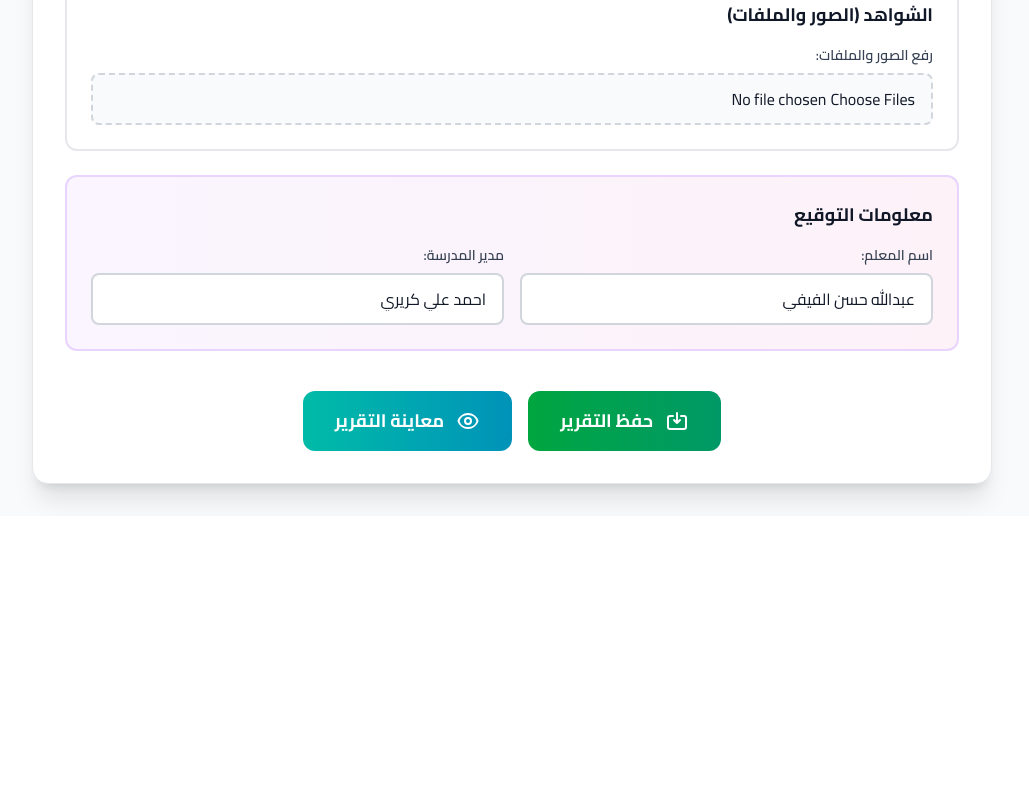
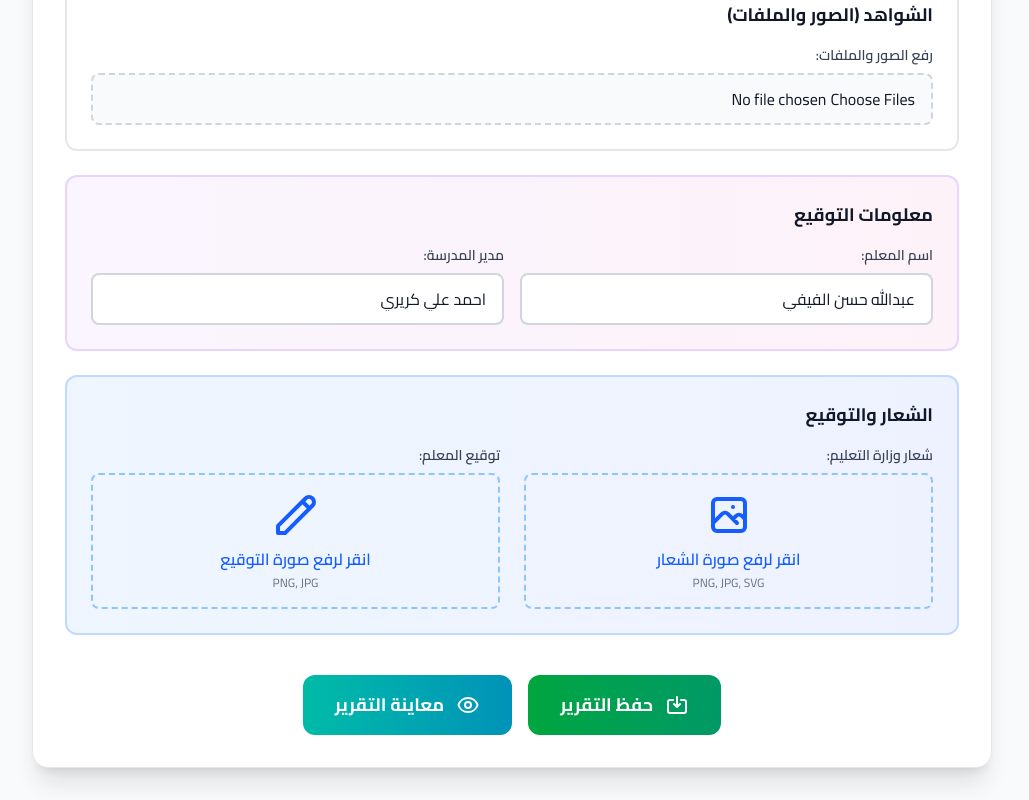
Before and after one commit to Tr-Abdullah/eduspark, a Next.js app: page /admin/dashboard in a window 1280 px wide. Shown: the part 1887-2687 px from the top of the page, without its empty margins (0-1029 px from the left). Before the commit the page ends 2403 px from the top, so only its background shows below. Built offline with nearby package versions, Linux system fonts and the light colour scheme.

Commit message:
إضافة مربعات رفع الشعار والتوقيع في تقارير الوزارة - جزء 1

```diff
--- a/src/app/admin/dashboard/page.tsx
+++ b/src/app/admin/dashboard/page.tsx
@@ -320,6 +320,8 @@ function MOEReportGenerator() {
     uploadedFiles: [] as Array<{name: string, url: string}>
   });
 
+  const [logoImage, setLogoImage] = useState<string>("");
+  const [signatureImage, setSignatureImage] = useState<string>("");
   const [showPreview, setShowPreview] = useState(false);
   const [savedReports, setSavedReports] = useState<Array<any>>([]);
 
@@ -382,6 +384,28 @@ function MOEReportGenerator() {
     }
 
     alert("✅ تم حفظ التقرير بنجاح!");
+  };
+
+  const handleLogoUpload = (event: React.ChangeEvent<HTMLInputElement>) => {
+    const file = event.target.files?.[0];
+    if (file) {
+      const reader = new FileReader();
+      reader.onloadend = () => {
+        setLogoImage(reader.result as string);
+      };
+      reader.readAsDataURL(file);
+    }
+  };
+
+  const handleSignatureUpload = (event: React.ChangeEvent<HTMLInputElement>) => {
+    const file = event.target.files?.[0];
+    if (file) {
+      const reader = new FileReader();
+      reader.onloadend = () => {
+        setSignatureImage(reader.result as string);
+      };
+      reader.readAsDataURL(file);
+    }
   };
 
   // الأيام الهجرية
@@ -805,7 +829,11 @@ function MOEReportGenerator() {
       <div className="bg-gradient-to-r from-green-700 to-green-600 text-white px-4 sm:px-6 py-3 sm:py-4">
         <div className="flex items-center justify-center gap-3 sm:gap-4">
           <div className="w-16 h-16 sm:w-20 sm:h-20 bg-[#1a4d5e] rounded-lg flex items-center justify-center p-1">
-            <img src="/images/moe-logo.svg" alt="وزارة التعليم" className="w-full h-full object-contain" />
+            {logoImage ? (
+              <img src={logoImage} alt="وزارة التعليم" className="w-full h-full object-contain" />
+            ) : (
+              <div className="text-white text-xs text-center">ضع الشعار</div>
+            )}
           </div>
           <div className="text-center leading-tight">
             <div className="text-sm sm:text-base font-bold">وزارة التعليم</div>
@@ -946,13 +974,15 @@ function MOEReportGenerator() {
           <div className="text-right">
             <p className="text-gray-600 font-semibold mb-0.5 text-sm">المعلم</p>
             <p className="text-sm sm:text-base font-bold text-gray-800">{formData.teacherName}</p>
+            {signatureImage && (
               <div className="flex justify-end mt-1">
                 <img
-                src="/images/signature.svg"
+                  src={signatureImage}
                   alt="توقيع"
                   className="h-10 object-contain"
                 />
               </div>
+            )}
             <div className="mt-1 pt-0.5 inline-block">
               <div className="border-t border-gray-400 w-20"></div>
             </div>
@@ -1268,6 +1298,77 @@ function MOEReportGenerator() {
                 <div>
                   <label className="block text-sm font-semibold text-gray-700 dark:text-gray-300 mb-2">مدير المدرسة:</label>
                   <input type="text" value={formData.principalName} onChange={(e) => setFormData({ ...formData, principalName: e.target.value })} className="w-full px-4 py-3 border-2 border-gray-300 dark:border-gray-600 rounded-lg bg-white dark:bg-slate-700 text-gray-900 dark:text-white focus:ring-2 focus:ring-purple-500 focus:border-purple-500"/>
+                </div>
+              </div>
+            </div>
+
+            {/* رفع الشعار والتوقيع */}
+            <div className="bg-gradient-to-r from-blue-50 to-indigo-50 dark:from-blue-900/20 dark:to-indigo-900/20 p-6 rounded-xl border-2 border-blue-200 dark:border-blue-700">
+              <h3 className="text-lg font-bold text-gray-900 dark:text-white mb-4">الشعار والتوقيع</h3>
+              <div className="grid md:grid-cols-2 gap-6">
+                <div>
+                  <label className="block text-sm font-semibold text-gray-700 dark:text-gray-300 mb-2">شعار وزارة التعليم:</label>
+                  <div className="border-2 border-dashed border-blue-300 dark:border-blue-600 rounded-lg p-4 text-center">
+                    {logoImage ? (
+                      <div className="relative">
+                        <img src={logoImage} alt="الشعار" className="max-h-24 mx-auto object-contain" />
+                        <button
+                          onClick={() => setLogoImage("")}
+                          className="mt-2 text-sm text-red-600 hover:text-red-800"
+                        >
+                          حذف الصورة
+                        </button>
+                      </div>
+                    ) : (
+                      <label className="cursor-pointer">
+                        <input
+                          type="file"
+                          accept="image/*"
+                          onChange={handleLogoUpload}
+                          className="hidden"
+                        />
+                        <div className="text-blue-600 dark:text-blue-400">
+                          <svg className="w-12 h-12 mx-auto mb-2" fill="none" stroke="currentColor" viewBox="0 0 24 24">
+                            <path strokeLinecap="round" strokeLinejoin="round" strokeWidth={2} d="M4 16l4.586-4.586a2 2 0 012.828 0L16 16m-2-2l1.586-1.586a2 2 0 012.828 0L20 14m-6-6h.01M6 20h12a2 2 0 002-2V6a2 2 0 00-2-2H6a2 2 0 00-2 2v12a2 2 0 002 2z" />
+                          </svg>
+                          <p className="font-semibold">انقر لرفع صورة الشعار</p>
+                          <p className="text-xs text-gray-500 mt-1">PNG, JPG, SVG</p>
+                        </div>
+                      </label>
+                    )}
+                  </div>
+                </div>
+                <div>
+                  <label className="block text-sm font-semibold text-gray-700 dark:text-gray-300 mb-2">توقيع المعلم:</label>
+                  <div className="border-2 border-dashed border-blue-300 dark:border-blue-600 rounded-lg p-4 text-center">
+                    {signatureImage ? (
+                      <div className="relative">
+                        <img src={signatureImage} alt="التوقيع" className="max-h-24 mx-auto object-contain" />
+                        <button
+                          onClick={() => setSignatureImage("")}
+                          className="mt-2 text-sm text-red-600 hover:text-red-800"
+                        >
+                          حذف الصورة
+                        </button>
+                      </div>
+                    ) : (
+                      <label className="cursor-pointer">
+                        <input
+                          type="file"
+                          accept="image/*"
+                          onChange={handleSignatureUpload}
+                          className="hidden"
+                        />
+                        <div className="text-blue-600 dark:text-blue-400">
+                          <svg className="w-12 h-12 mx-auto mb-2" fill="none" stroke="currentColor" viewBox="0 0 24 24">
+                            <path strokeLinecap="round" strokeLinejoin="round" strokeWidth={2} d="M15.232 5.232l3.536 3.536m-2.036-5.036a2.5 2.5 0 113.536 3.536L6.5 21.036H3v-3.572L16.732 3.732z" />
+                          </svg>
+                          <p className="font-semibold">انقر لرفع صورة التوقيع</p>
+                          <p className="text-xs text-gray-500 mt-1">PNG, JPG</p>
+                        </div>
+                      </label>
+                    )}
+                  </div>
                 </div>
               </div>
             </div>
@@ -1522,6 +1623,8 @@ function PerformanceReportGenerator() {
     img3: "",
     img4: ""
   });
+  const [logoImage, setLogoImage] = useState<string>("");
+  const [signatureImage, setSignatureImage] = useState<string>("");
 
   useEffect(() => {
     if (showPreview) {
```
Lines whose indentation alone changed are shown as unchanged.
